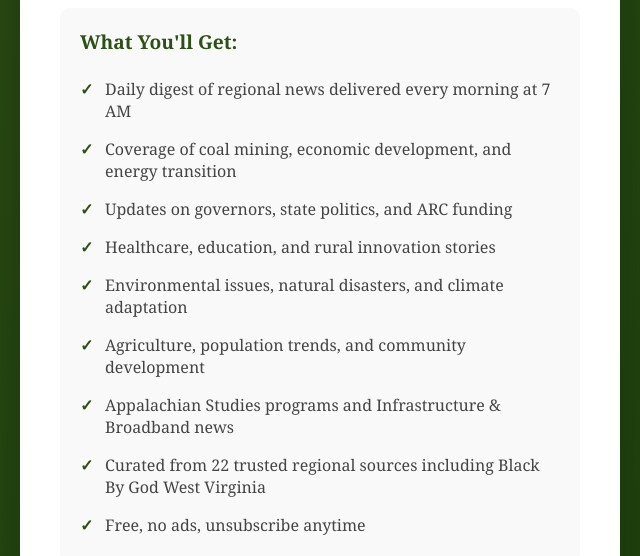
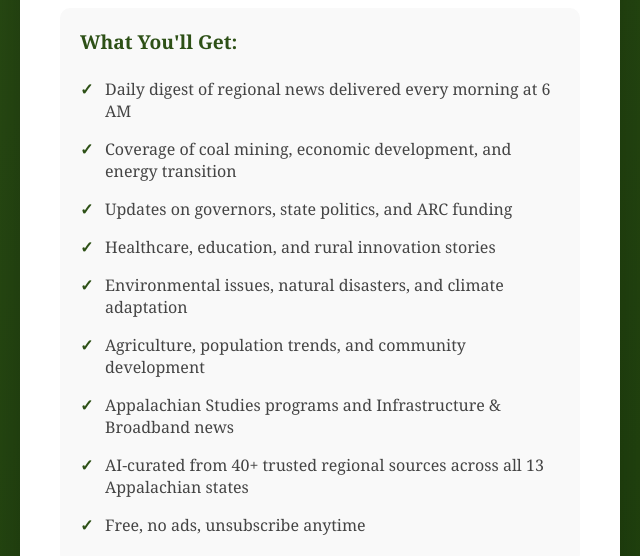
Before and after one commit to jbranx/Appalachian-News-Aggregator, a plain HTML site: page index.html in a window 1280 px wide. Shown: the part 350-906 px from the top of the page, 320-960 px from the left. Drawn offline with Linux system fonts and the light colour scheme.

Commit message:
Update index.html

```diff
--- a/index.html
+++ b/index.html
@@ -126,14 +126,14 @@
         <div class="features">
             <h3>What You'll Get:</h3>
             <ul>
-                <li>Daily digest of regional news delivered every morning at 7 AM</li>
+                <li>Daily digest of regional news delivered every morning at 6 AM</li>
                 <li>Coverage of coal mining, economic development, and energy transition</li>
                 <li>Updates on governors, state politics, and ARC funding</li>
                 <li>Healthcare, education, and rural innovation stories</li>
                 <li>Environmental issues, natural disasters, and climate adaptation</li>
                 <li>Agriculture, population trends, and community development</li>
                 <li>Appalachian Studies programs and Infrastructure & Broadband news</li>
-                <li>Curated from 22 trusted regional sources including Black By God West Virginia</li>
+                <li>AI-curated from 40+ trusted regional sources across all 13 Appalachian states</li>
                 <li>Free, no ads, unsubscribe anytime</li>
             </ul>
         </div>
```
